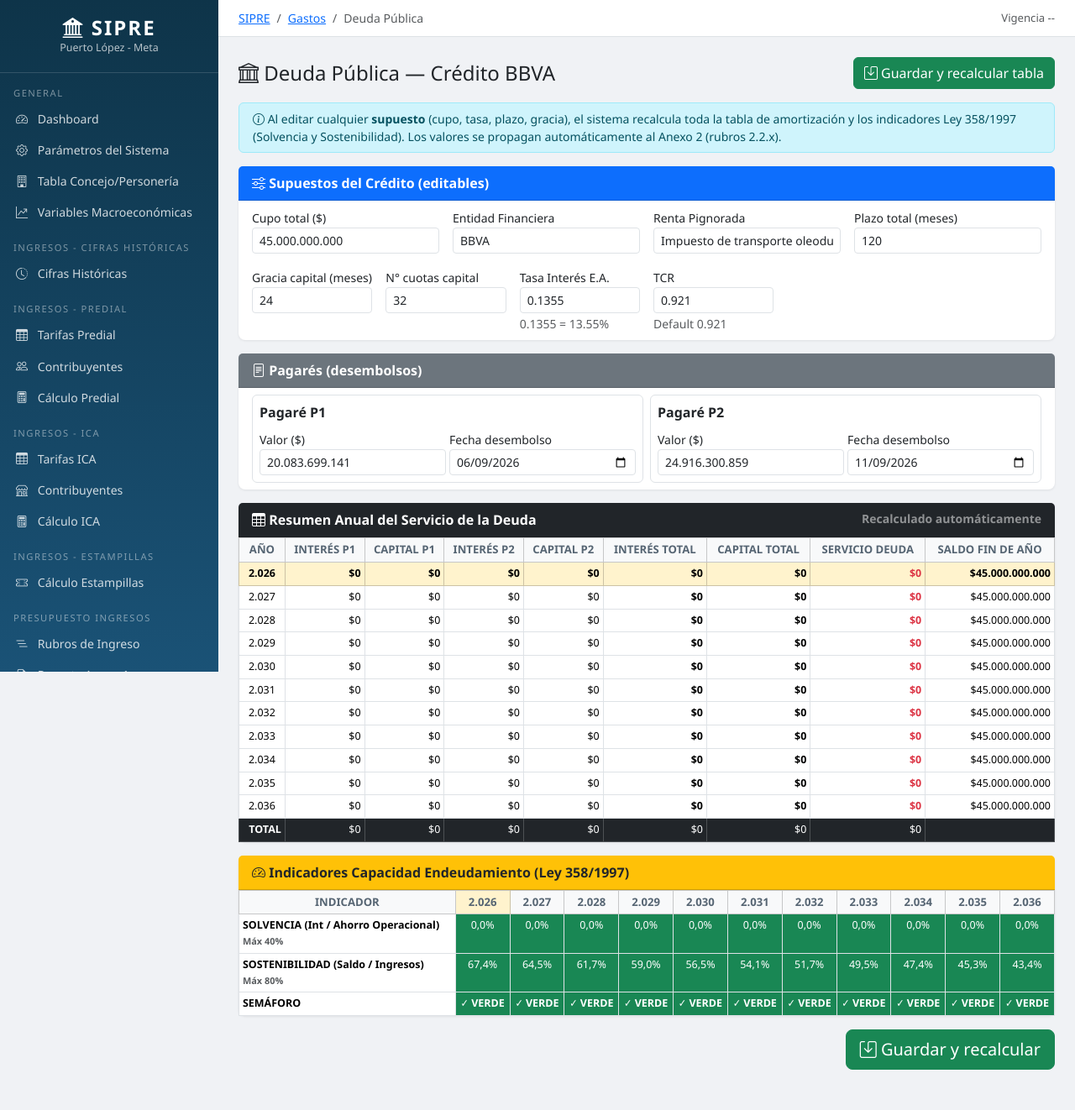
After one commit to Jorgecuenca1/Presupuesto, a Django app: page /gastos/deuda-publica/ in a window 1280 px wide. The commit adds this page. Shown: the whole page at 84% size. Run offline with Django 5.2, Linux system fonts and the light colour scheme; the visitor is signed in with stand-in values (Sample User, id 1); data comes from the database, SQL or seed files in the repository; data that the repository does not hold is empty.

Commit message:
Feat: Deuda Publica editable (gemelo Excel Ley 358)
Nueva vista /gastos/deuda-publica/ que replica el Excel Anexo Capacidad
Endeudamiento. Editable directamente:

SUPUESTOS editables:
- Cupo total, banco, renta pignorada, plazo meses
- Gracia (meses), N cuotas capital
- Tasa E.A. (13.55% default)
- TCR (0.921 default)
- Por pagare: valor y fecha desembolso

RECALCULO automatico al guardar:
- Tabla amortizacion trimestral por pagare (sistema cuota fija capital + intereses TV)
- Tasa trimestral = (1+E.A.)^0.25 - 1
- Capital en gracia = 0, luego cuotas iguales
- TCR aplicado sobre intereses
- Agregacion anual por año

REPORTE anual visible:
- Por año 2026-2036: interes/capital de P1, P2, totales, servicio, saldo
- Fila vigencia actual resaltada
- Totales al pie

INDICADORES Ley 358/1997:
- SOLVENCIA = Intereses / Ahorro Operacional (max 40%)
- SOSTENIBILIDAD = Saldo Deuda / Ingresos Corrientes (max 80%)
- Semaforo por año verde/rojo automatico

PROPAGACION automatica al Anexo 2:
- Rubro 2.2.2.01.02.002.02.03-02 Banca Comercial (Capital) = suma capitales vigencia
- Rubro 2.2.2.02.02.002.02.03-02 Banca Comercial (Intereses) = suma intereses vigencia
- Recalculo titulos por codigo (padres CUIPO)

Link en sidebar: 'Deuda Publica'

```diff
--- a/gastos/urls.py
+++ b/gastos/urls.py
@@ -50,6 +50,7 @@ urlpatterns = [
     path('cifras-historicas/calcular-tcpa/', views.calcular_tcpa_gastos, name='calcular_tcpa_gastos'),
 
     # Deuda Pública
+    path('deuda-publica/', views.deuda_publica_view, name='deuda_publica_v2'),
     path('deuda/', views.deuda_contratos_list, name='servicio_deuda_list'),
     path('deuda/contratos/', views.deuda_contratos_list, name='deuda_contratos_list'),
     path('deuda/contratos/guardar/', views.deuda_contrato_guardar, name='deuda_contrato_guardar'),
--- a/gastos/views.py
+++ b/gastos/views.py
@@ -1554,3 +1554,199 @@ def reporte_techos_inversion(request):
         'icld_total_617': icld_total_617,
         'indicador_617': indicador_617,
     })
+
+
+@never_cache
+@login_required
+def deuda_publica_view(request):
+    """Vista integral de Deuda Publica - gemelo del Excel Anexo Capacidad Endeudamiento.
+
+    Supuestos editables → recalcula automaticamente:
+    - Tabla amortización anual (16 años, 2 pagarés)
+    - Rubros CUIPO 2.2.x del Anexo 2
+    - Indicadores Ley 358/1997 (Solvencia + Sostenibilidad + semáforo)
+    """
+    from decimal import Decimal as D, ROUND_HALF_UP
+    from datetime import date
+
+    vigencia = _vigencia()
+    contrato = ContratoCredito.objects.first()
+    if not contrato:
+        contrato = ContratoCredito.objects.create(
+            vigencia=vigencia, banco='BBVA',
+            renta_pignorada='Impuesto de transporte oleoductos',
+            objeto_credito='Empréstito', valor_contrato=D('45000000000'),
+            plazo_meses=120,
+        )
+    pagares = list(PagareCredito.objects.filter(contrato=contrato).order_by('numero_pagare'))
+    if len(pagares) < 2:
+        # Crear pagarés faltantes
+        if not pagares:
+            PagareCredito.objects.create(contrato=contrato, numero_pagare='P1',
+                valor_capital=D('20083699140.75'), fecha_desembolso=date(2026,6,9),
+                tasa_ibr=D('12.20'), puntos=D('1.35'), tasa_cobertura_riesgo=D('0.921'), plazo_meses=120)
+        if len(pagares) < 2:
+            PagareCredito.objects.create(contrato=contrato, numero_pagare='P2',
+                valor_capital=D('24916300859.25'), fecha_desembolso=date(2026,11,9),
+                tasa_ibr=D('12.20'), puntos=D('1.35'), tasa_cobertura_riesgo=D('0.921'), plazo_meses=120)
+        pagares = list(PagareCredito.objects.filter(contrato=contrato).order_by('numero_pagare'))
+
+    # Supuestos por defecto (se pueden leer de contrato/pagare)
+    gracia_meses = 24
+    num_cuotas = 32
+    tasa_ea = D('0.1355')
+    tcr = D('0.921')
+
+    # POST: guardar supuestos y recalcular
+    if request.method == 'POST':
+        try:
+            def clean(k):
+                v = (request.POST.get(k) or '').replace('.', '').replace(',', '.')
+                return v or '0'
+
+            contrato.valor_contrato = D(clean('cupo_total'))
+            contrato.banco = request.POST.get('banco', contrato.banco)[:200]
+            contrato.renta_pignorada = request.POST.get('renta_pignorada', contrato.renta_pignorada)[:200]
+            contrato.plazo_meses = int(clean('plazo_meses'))
+            contrato.save()
+
+            gracia_meses = int(clean('gracia_meses'))
+            num_cuotas = int(clean('num_cuotas'))
+            tasa_ea = D(clean('tasa_ea'))
+            tcr = D(clean('tcr'))
+
+            # Actualizar pagarés
+            for pag in pagares:
+                vk = f'pag_{pag.pk}_valor'
+                fk = f'pag_{pag.pk}_fecha'
+                if vk in request.POST:
+                    pag.valor_capital = D(clean(vk))
+                if fk in request.POST:
+                    from datetime import datetime as dt
+                    try:
+                        pag.fecha_desembolso = dt.strptime(request.POST[fk], '%Y-%m-%d').date()
+                    except Exception: pass
+                pag.tasa_cobertura_riesgo = tcr
+                pag.save()
+
+            # Recalcular tabla amortización (sistema cuota fija de capital, intereses TV)
+            AmortizacionPagare.objects.filter(pagare__contrato=contrato).delete()
+
+            # Tasa trimestral efectiva
+            tasa_trim = (D('1') + tasa_ea) ** D('0.25') - D('1')
+
+            for pag in pagares:
+                saldo = pag.valor_capital
+                anio_desem = pag.fecha_desembolso.year
+                # Total trimestres desde desembolso al fin del plazo (120 meses = 40 trimestres)
+                total_trim = 40
+                gracia_trim = gracia_meses // 3
+                # Capital por cuota
+                cap_por_cuota = pag.valor_capital / D(num_cuotas) if num_cuotas > 0 else D('0')
+
+                # Simular trimestre por trimestre, acumular por año
+                por_anio = {}
+                for trim in range(1, total_trim + 1):
+                    trim_anio = anio_desem + (trim - 1) // 4
+                    intereses_trim = (saldo * tasa_trim).quantize(D('0.01'), ROUND_HALF_UP)
+                    capital_trim = cap_por_cuota if trim > gracia_trim else D('0')
+                    # Ajuste ultimo trimestre para saldo exacto
+                    if trim == total_trim:
+                        capital_trim = saldo
+                    if capital_trim > saldo:
+                        capital_trim = saldo
+                    saldo -= capital_trim
+                    por_anio.setdefault(trim_anio, {'cap': D('0'), 'int': D('0')})
+                    por_anio[trim_anio]['cap'] += capital_trim
+                    por_anio[trim_anio]['int'] += intereses_trim
+
+                for anio, tot in por_anio.items():
+                    tcr_val = (tot['int'] * tcr).quantize(D('0.01'), ROUND_HALF_UP)
+                    AmortizacionPagare.objects.update_or_create(
+                        pagare=pag, vigencia_pago=anio,
+                        defaults={
+                            'capital_principal': tot['cap'],
+                            'intereses': tot['int'],
+                            'intereses_tcr': tcr_val,
+                        }
+                    )
+
+            # Actualizar rubros 2.2.x del vigencia
+            from django.db.models import Sum
+            agg = AmortizacionPagare.objects.filter(pagare__contrato=contrato, vigencia_pago=vigencia).aggregate(
+                c=Sum('capital_principal'), i=Sum('intereses'))
+            RubroGasto.objects.filter(vigencia=vigencia, codigo='2.2.2.01.02.002.02.03-02').update(
+                valor_apropiacion=agg['c'] or D('0'), metodo_calculo='DCAP')
+            RubroGasto.objects.filter(vigencia=vigencia, codigo='2.2.2.02.02.002.02.03-02').update(
+                valor_apropiacion=agg['i'] or D('0'), metodo_calculo='DINT')
+            from core.views import _recalcular_titulos_por_codigo
+            _recalcular_titulos_por_codigo(vigencia)
+
+            messages.success(request, 'Deuda pública recalculada y propagada al Anexo 2')
+        except Exception as e:
+            messages.error(request, f'Error: {e}')
+        return redirect('deuda_publica_v2')
+
+    # GET: armar resumen anual
+    from django.db.models import Sum
+    if not pagares or len(pagares) < 2:
+        return render(request, 'gastos/deuda_publica_v2.html', {
+            'contrato': contrato, 'pagares': pagares, 'resumen_anual': [], 'totales': {},
+            'vigencia': vigencia, 'gracia_meses': gracia_meses, 'num_cuotas': num_cuotas,
+            'tasa_ea': tasa_ea, 'tcr': tcr,
+        })
+
+    p1, p2 = pagares[0], pagares[1]
+    resumen_anual = []
+    saldo_acum = D('0')
+    ingresos_corr = D('66792101000')  # Ley 358 base (podría venir de params)
+    for anio in range(2026, 2037):
+        a1 = AmortizacionPagare.objects.filter(pagare=p1, vigencia_pago=anio).first()
+        a2 = AmortizacionPagare.objects.filter(pagare=p2, vigencia_pago=anio).first()
+        int_p1 = a1.intereses if a1 else D('0')
+        cap_p1 = a1.capital_principal if a1 else D('0')
+        int_p2 = a2.intereses if a2 else D('0')
+        cap_p2 = a2.capital_principal if a2 else D('0')
+        int_tot = int_p1 + int_p2
+        cap_tot = cap_p1 + cap_p2
+        servicio = int_tot + cap_tot
+        # Saldo fin de año
+        if not resumen_anual:
+            saldo = contrato.valor_contrato - cap_tot
+        else:
+            saldo = resumen_anual[-1]['saldo'] - cap_tot
+        # Indicadores Ley 358
+        ing_anio = ingresos_corr * (D('1') + D('0.045')) ** D(anio - 2026)
+        gastos_fto = ing_anio * D('0.22')
+        ahorro_op = ing_anio - gastos_fto
+        solvencia = (int_tot / ahorro_op * D('100')) if ahorro_op else D('0')
+        sostenibilidad = (saldo / ing_anio * D('100')) if ing_anio else D('0')
+        resumen_anual.append({
+            'anio': anio,
+            'int_p1': int_p1, 'cap_p1': cap_p1,
+            'int_p2': int_p2, 'cap_p2': cap_p2,
+            'int_total': int_tot, 'cap_total': cap_tot,
+            'servicio': servicio, 'saldo': saldo,
+            'solvencia_pct': solvencia,
+            'sostenibilidad_pct': sostenibilidad,
+            'solvencia_ok': solvencia <= 40,
+            'sostenibilidad_ok': sostenibilidad <= 80,
+        })
+
+    totales = {
+        'int_p1': sum(r['int_p1'] for r in resumen_anual),
+        'cap_p1': sum(r['cap_p1'] for r in resumen_anual),
+        'int_p2': sum(r['int_p2'] for r in resumen_anual),
+        'cap_p2': sum(r['cap_p2'] for r in resumen_anual),
+        'int_total': sum(r['int_total'] for r in resumen_anual),
+        'cap_total': sum(r['cap_total'] for r in resumen_anual),
+        'servicio': sum(r['servicio'] for r in resumen_anual),
+    }
+
+    return render(request, 'gastos/deuda_publica_v2.html', {
+        'contrato': contrato, 'pagares': pagares,
+        'resumen_anual': resumen_anual, 'totales': totales,
+        'vigencia': vigencia,
+        'gracia_meses': gracia_meses, 'num_cuotas': num_cuotas,
+        'tasa_ea': tasa_ea, 'tcr': tcr,
+    })
--- a/templates/base.html
+++ b/templates/base.html
@@ -151,6 +151,9 @@
         <a href="{% url 'costo_personal_list' %}" class="nav-link {% if request.resolver_match.url_name == 'costo_personal_list' %}active{% endif %}">
             <i class="bi bi-people"></i> Costo de Personal (legacy)
         </a>
+        <a href="{% url 'deuda_publica_v2' %}" class="nav-link {% if request.resolver_match.url_name == 'deuda_publica_v2' %}active{% endif %}">
+            <i class="bi bi-bank"></i> Deuda Pública
+        </a>
         <a href="{% url 'deuda_contratos_list' %}" class="nav-link {% if 'deuda' in request.resolver_match.url_name %}active{% endif %}">
             <i class="bi bi-bank"></i> Deuda Pública
         </a>
--- /dev/null
+++ b/templates/gastos/deuda_publica_v2.html
@@ -0,0 +1,206 @@
+{% extends "base.html" %}
+{% load humanize l10n %}
+
+{% block title %}Deuda Pública{% endblock %}
+{% block breadcrumb %}
+<li class="breadcrumb-item"><a href="{% url 'reporte_gastos' %}">Gastos</a></li>
+<li class="breadcrumb-item active">Deuda Pública</li>
+{% endblock %}
+
+{% block content %}
+<div class="d-flex justify-content-between align-items-center mb-3">
+    <h4 class="mb-0"><i class="bi bi-bank"></i> Deuda Pública — Crédito {{ contrato.banco|default:"—" }}</h4>
+    <button type="submit" form="form-deuda" class="btn btn-success">
+        <i class="bi bi-save"></i> Guardar y recalcular tabla
+    </button>
+</div>
+
+<div class="alert alert-info py-2 small">
+    <i class="bi bi-info-circle"></i>
+    Al editar cualquier <strong>supuesto</strong> (cupo, tasa, plazo, gracia), el sistema recalcula toda la tabla de amortización
+    y los indicadores Ley 358/1997 (Solvencia y Sostenibilidad). Los valores se propagan automáticamente al Anexo 2 (rubros 2.2.x).
+</div>
+
+<form method="post" id="form-deuda">
+{% csrf_token %}
+
+<!-- SUPUESTOS -->
+<div class="card mb-3">
+    <div class="card-header bg-primary text-white">
+        <i class="bi bi-sliders"></i> Supuestos del Crédito (editables)
+    </div>
+    <div class="card-body py-2">
+        <div class="row g-3">
+            <div class="col-md-3">
+                <label class="form-label small mb-0">Cupo total ($)</label>
+                <input type="text" name="cupo_total" value="{{ contrato.valor_contrato|unlocalize }}"
+                       class="form-control form-control-sm cop-format" data-monetary="1">
+            </div>
+            <div class="col-md-3">
+                <label class="form-label small mb-0">Entidad Financiera</label>
+                <input type="text" name="banco" value="{{ contrato.banco }}" class="form-control form-control-sm">
+            </div>
+            <div class="col-md-3">
+                <label class="form-label small mb-0">Renta Pignorada</label>
+                <input type="text" name="renta_pignorada" value="{{ contrato.renta_pignorada }}" class="form-control form-control-sm">
+            </div>
+            <div class="col-md-3">
+                <label class="form-label small mb-0">Plazo total (meses)</label>
+                <input type="number" name="plazo_meses" value="{{ contrato.plazo_meses|unlocalize }}" class="form-control form-control-sm">
+            </div>
+            <div class="col-md-2">
+                <label class="form-label small mb-0">Gracia capital (meses)</label>
+                <input type="number" name="gracia_meses" value="{{ gracia_meses }}" class="form-control form-control-sm">
+            </div>
+            <div class="col-md-2">
+                <label class="form-label small mb-0">N° cuotas capital</label>
+                <input type="number" name="num_cuotas" value="{{ num_cuotas }}" class="form-control form-control-sm">
+            </div>
+            <div class="col-md-2">
+                <label class="form-label small mb-0">Tasa Interés E.A.</label>
+                <input type="number" step="0.0001" name="tasa_ea" value="{{ tasa_ea|unlocalize }}"
+                       class="form-control form-control-sm">
+                <small class="text-muted">0.1355 = 13.55%</small>
+            </div>
+            <div class="col-md-2">
+                <label class="form-label small mb-0">TCR</label>
+                <input type="number" step="0.0001" name="tcr" value="{{ tcr|unlocalize }}" class="form-control form-control-sm">
+                <small class="text-muted">Default 0.921</small>
+            </div>
+        </div>
+    </div>
+</div>
+
+<!-- PAGARÉS -->
+<div class="card mb-3">
+    <div class="card-header bg-secondary text-white">
+        <i class="bi bi-file-text"></i> Pagarés (desembolsos)
+    </div>
+    <div class="card-body py-2">
+        <div class="row g-2">
+            {% for pag in pagares %}
+            <div class="col-md-6">
+                <div class="border rounded p-2">
+                    <strong>Pagaré {{ pag.numero_pagare }}</strong>
+                    <div class="row g-1 mt-1">
+                        <div class="col-6">
+                            <label class="form-label small mb-0">Valor ($)</label>
+                            <input type="text" name="pag_{{ pag.pk }}_valor" value="{{ pag.valor_capital|unlocalize }}"
+                                   class="form-control form-control-sm cop-format" data-monetary="1">
+                        </div>
+                        <div class="col-6">
+                            <label class="form-label small mb-0">Fecha desembolso</label>
+                            <input type="date" name="pag_{{ pag.pk }}_fecha" value="{{ pag.fecha_desembolso|date:'Y-m-d' }}"
+                                   class="form-control form-control-sm">
+                        </div>
+                    </div>
+                </div>
+            </div>
+            {% endfor %}
+        </div>
+    </div>
+</div>
+
+<!-- RESUMEN ANUAL -->
+<div class="card mb-3">
+    <div class="card-header bg-dark text-white">
+        <i class="bi bi-table"></i> Resumen Anual del Servicio de la Deuda
+        <small class="float-end text-white-50">Recalculado automáticamente</small>
+    </div>
+    <div class="card-body p-0 table-responsive">
+        <table class="table table-sm table-bordered align-middle mb-0" style="font-size:.78rem;">
+            <thead class="table-light">
+                <tr class="text-center">
+                    <th>Año</th>
+                    <th>Interés P1</th>
+                    <th>Capital P1</th>
+                    <th>Interés P2</th>
+                    <th>Capital P2</th>
+                    <th>Interés total</th>
+                    <th>Capital total</th>
+                    <th>Servicio Deuda</th>
+                    <th>Saldo fin de año</th>
+                </tr>
+            </thead>
+            <tbody>
+                {% for r in resumen_anual %}
+                <tr {% if r.anio == vigencia %}class="table-warning fw-bold"{% endif %}>
+                    <td class="text-center">{{ r.anio }}</td>
+                    <td class="text-end">${{ r.int_p1|floatformat:0|intcomma }}</td>
+                    <td class="text-end">${{ r.cap_p1|floatformat:0|intcomma }}</td>
+                    <td class="text-end">${{ r.int_p2|floatformat:0|intcomma }}</td>
+                    <td class="text-end">${{ r.cap_p2|floatformat:0|intcomma }}</td>
+                    <td class="text-end fw-bold">${{ r.int_total|floatformat:0|intcomma }}</td>
+                    <td class="text-end fw-bold">${{ r.cap_total|floatformat:0|intcomma }}</td>
+                    <td class="text-end fw-bold text-danger">${{ r.servicio|floatformat:0|intcomma }}</td>
+                    <td class="text-end">${{ r.saldo|floatformat:0|intcomma }}</td>
+                </tr>
+                {% endfor %}
+            </tbody>
+            <tfoot class="table-dark">
+                <tr>
+                    <td class="text-end fw-bold">TOTAL</td>
+                    <td class="text-end">${{ totales.int_p1|floatformat:0|intcomma }}</td>
+                    <td class="text-end">${{ totales.cap_p1|floatformat:0|intcomma }}</td>
+                    <td class="text-end">${{ totales.int_p2|floatformat:0|intcomma }}</td>
+                    <td class="text-end">${{ totales.cap_p2|floatformat:0|intcomma }}</td>
+                    <td class="text-end">${{ totales.int_total|floatformat:0|intcomma }}</td>
+                    <td class="text-end">${{ totales.cap_total|floatformat:0|intcomma }}</td>
+                    <td class="text-end">${{ totales.servicio|floatformat:0|intcomma }}</td>
+                    <td></td>
+                </tr>
+            </tfoot>
+        </table>
+    </div>
+</div>
+
+<!-- INDICADORES LEY 358 -->
+<div class="card mb-3">
+    <div class="card-header bg-warning text-dark">
+        <i class="bi bi-speedometer2"></i> Indicadores Capacidad Endeudamiento (Ley 358/1997)
+    </div>
+    <div class="card-body p-0 table-responsive">
+        <table class="table table-sm table-bordered mb-0" style="font-size:.78rem;">
+            <thead class="table-light text-center">
+                <tr>
+                    <th>Indicador</th>
+                    {% for r in resumen_anual %}<th {% if r.anio == vigencia %}class="table-warning"{% endif %}>{{ r.anio }}</th>{% endfor %}
+                </tr>
+            </thead>
+            <tbody>
+                <tr>
+                    <td class="fw-bold">SOLVENCIA (Int / Ahorro Operacional)<br><small class="text-muted">Máx 40%</small></td>
+                    {% for r in resumen_anual %}
+                    <td class="text-center {% if r.solvencia_ok %}bg-success text-white{% else %}bg-danger text-white{% endif %}">
+                        {{ r.solvencia_pct|floatformat:1 }}%
+                    </td>
+                    {% endfor %}
+                </tr>
+                <tr>
+                    <td class="fw-bold">SOSTENIBILIDAD (Saldo / Ingresos)<br><small class="text-muted">Máx 80%</small></td>
+                    {% for r in resumen_anual %}
+                    <td class="text-center {% if r.sostenibilidad_ok %}bg-success text-white{% else %}bg-danger text-white{% endif %}">
+                        {{ r.sostenibilidad_pct|floatformat:1 }}%
+                    </td>
+                    {% endfor %}
+                </tr>
+                <tr>
+                    <td class="fw-bold">SEMÁFORO</td>
+                    {% for r in resumen_anual %}
+                    <td class="text-center fw-bold {% if r.solvencia_ok and r.sostenibilidad_ok %}bg-success text-white{% else %}bg-danger text-white{% endif %}">
+                        {% if r.solvencia_ok and r.sostenibilidad_ok %}✓ VERDE{% else %}✗ ROJO{% endif %}
+                    </td>
+                    {% endfor %}
+                </tr>
+            </tbody>
+        </table>
+    </div>
+</div>
+
+<div class="d-flex justify-content-end mb-4">
+    <button type="submit" class="btn btn-success btn-lg">
+        <i class="bi bi-save"></i> Guardar y recalcular
+    </button>
+</div>
+</form>
+{% endblock %}
```
